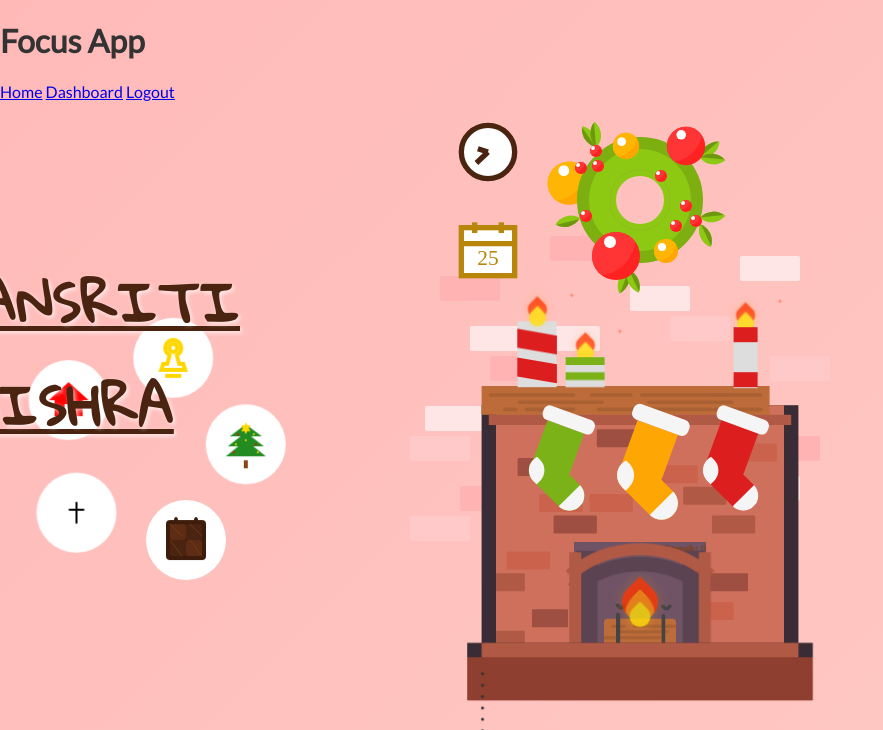
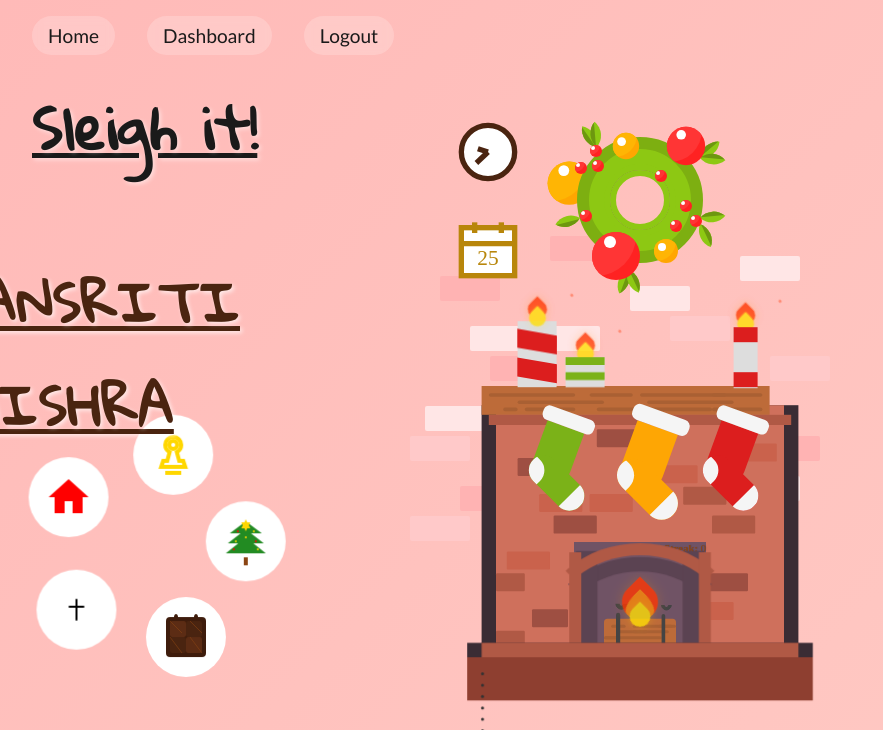
Before and after one commit to osdc/codejam-v5, a Flask app: page /dashboard in a window 1280 px wide. Shown: the top 730 px of the page, without its empty margins (0-883 px from the left). Run offline with Flask 3, Linux system fonts and the light colour scheme; the visitor is signed in with stand-in values (Sample User, id 1); data comes from the database, SQL or seed files in the repository.

Commit message:
Update layout.html

```diff
--- a/elf-engineers/templates/layout.html
+++ b/elf-engineers/templates/layout.html
@@ -8,16 +8,16 @@
 </head>
 <body>
     <header>
-        <h1>Focus App</h1>
-        <nav>
-            <a href="{{ url_for('home') }}">Home</a>
-            <a href="{{ url_for('dashboard') }}">Dashboard</a>
+        <nav style="display: flex; justify-content: flex-start; gap: 2rem; margin: 1rem 0; padding-left: 2rem;">
+            <a href="{{ url_for('home') }}" style="text-decoration: none; color: var(--colour-black); font-size: 1.2rem; padding: 0.5rem 1rem; border-radius: 20px; transition: all 0.3s ease; background: rgba(255, 255, 255, 0.2); backdrop-filter: blur(5px);">Home</a>
+            <a href="{{ url_for('dashboard') }}" style="text-decoration: none; color: var(--colour-black); font-size: 1.2rem; padding: 0.5rem 1rem; border-radius: 20px; transition: all 0.3s ease; background: rgba(255, 255, 255, 0.2); backdrop-filter: blur(5px);">Dashboard</a>
             {% if session.get('user_id') %}
-                <a href="{{ url_for('logout') }}">Logout</a>
+                <a href="{{ url_for('logout') }}" style="text-decoration: none; color: var(--colour-black); font-size: 1.2rem; padding: 0.5rem 1rem; border-radius: 20px; transition: all 0.3s ease; background: rgba(255, 255, 255, 0.2); backdrop-filter: blur(5px);">Logout</a>
             {% else %}
-                <a href="{{ url_for('login') }}">Login</a>
+                <a href="{{ url_for('login') }}" style="text-decoration: none; color: var(--colour-black); font-size: 1.2rem; padding: 0.5rem 1rem; border-radius: 20px; transition: all 0.3s ease; background: rgba(255, 255, 255, 0.2); backdrop-filter: blur(5px);">Login</a>
             {% endif %}
         </nav>
+        <h1 class="site-title" style="font-family: 'Gloria Hallelujah', cursive; font-size: 3.5rem; text-align: left; color: var(--colour-black); text-shadow: 2px 2px 4px rgba(255, 255, 255, 0.5); margin: 1rem 0; padding-left: 2rem; text-decoration: underline;">Sleigh it!</h1>
     </header>
 
     <main>
```
